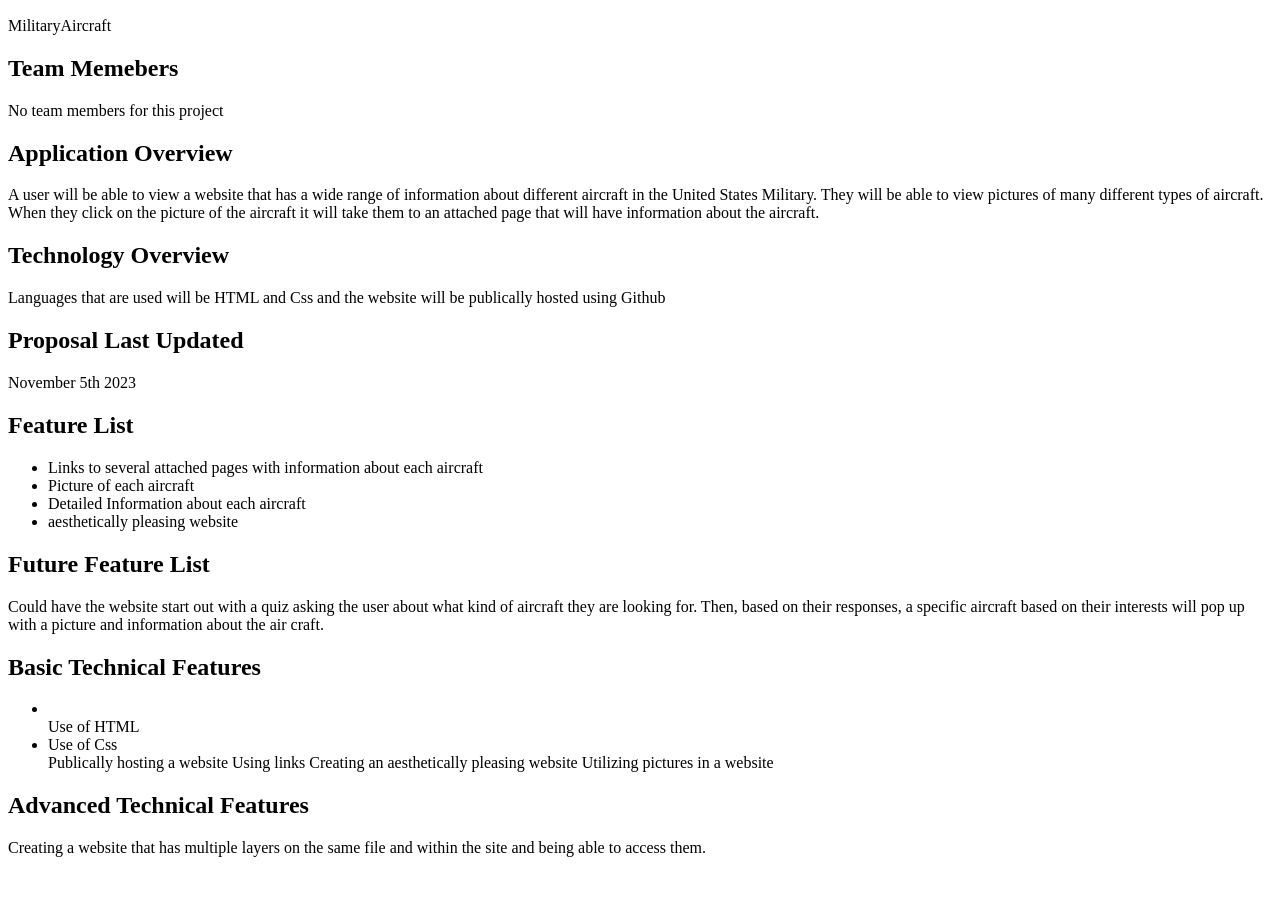
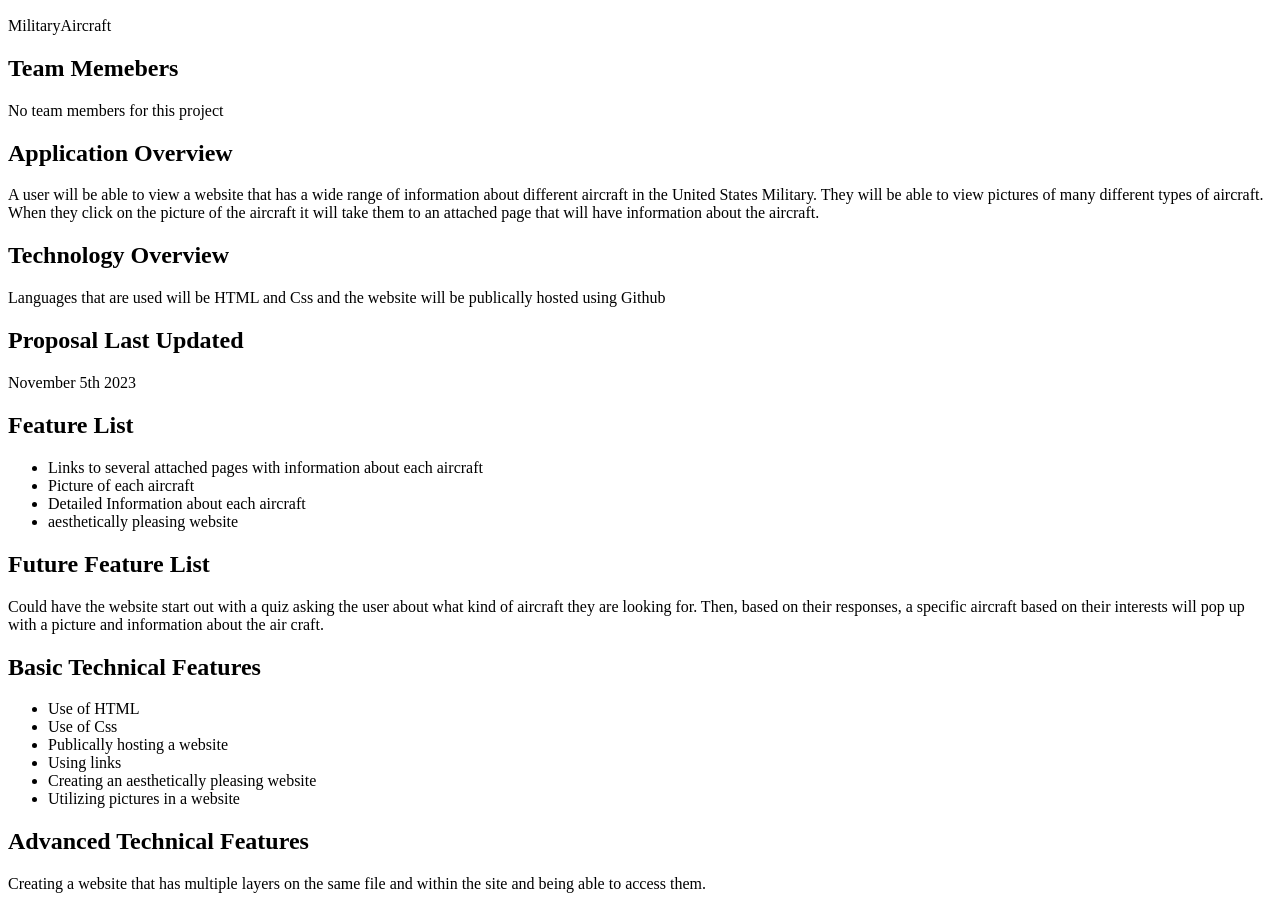
Before and after one commit to josephdjanda/class-project-proposal, a plain HTML site: page index.html in a window 1280 px wide. Shown: the part 110-1019 px from the top of the page. Before the commit the page ends 983 px from the top, so only its background shows below. Drawn offline with Linux system fonts and the light colour scheme.

Commit message:
Update index.html

```diff
--- a/index.html
+++ b/index.html
@@ -32,12 +32,12 @@
 		about the air craft.</p>
 	<h2>Basic Technical Features</h2>
 		<ul>
-			<li></li>Use of HTML</li>
+			<li>Use of HTML</li>
 			<li>Use of Css</li>
-			</li>Publically hosting a website</li>
-			</li>Using links</li>
-			</li>Creating an aesthetically pleasing website</li>
-			</li>Utilizing pictures in a website</li>
+			<li>Publically hosting a website</li>
+			<li>Using links</li>
+			<li>Creating an aesthetically pleasing website</li>
+			<li>Utilizing pictures in a website</li>
 		</ul>
 	<h2>Advanced Technical Features</h2>
 		<p>Creating a website that has multiple layers on the same file and within the site and being able to access them.</p>
```
